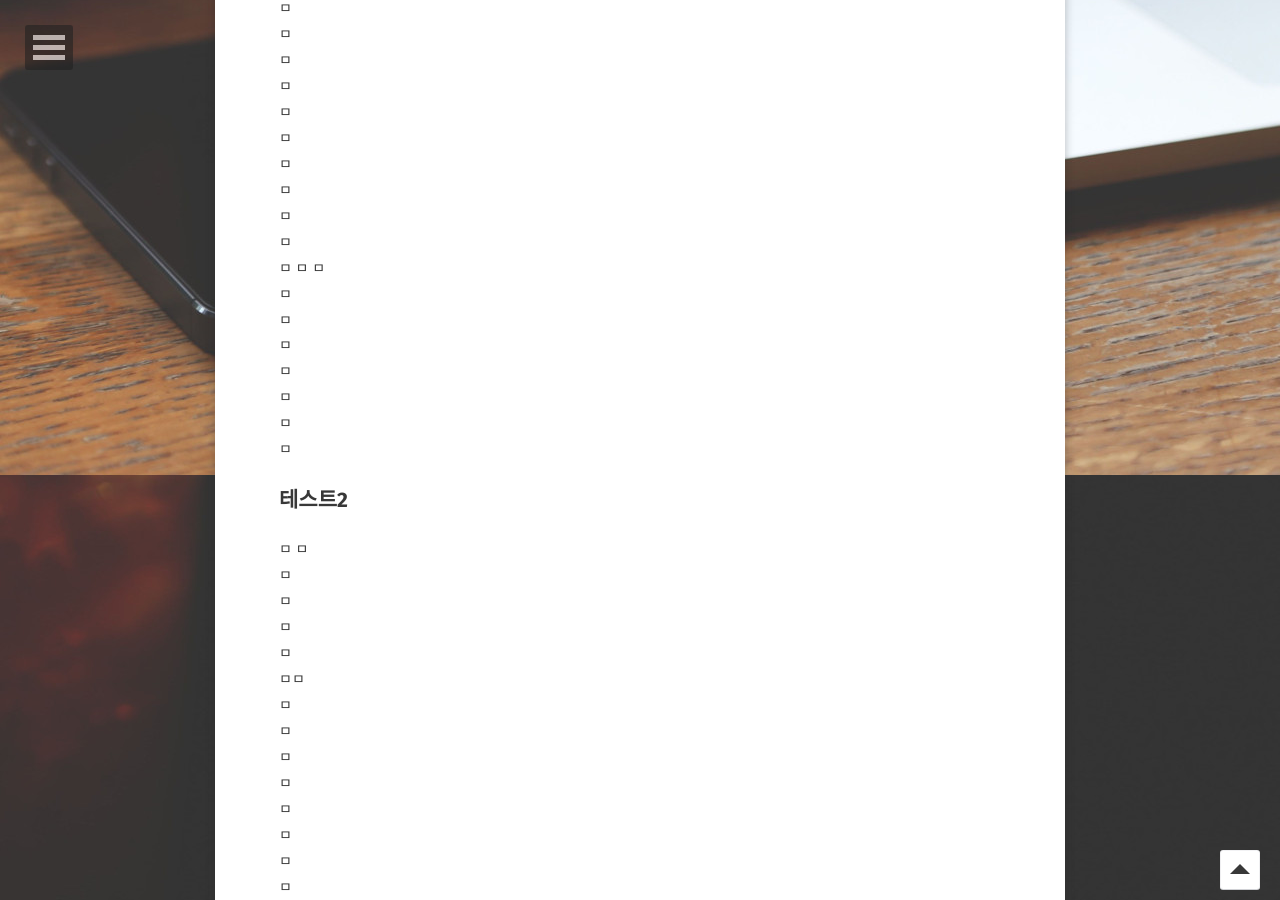
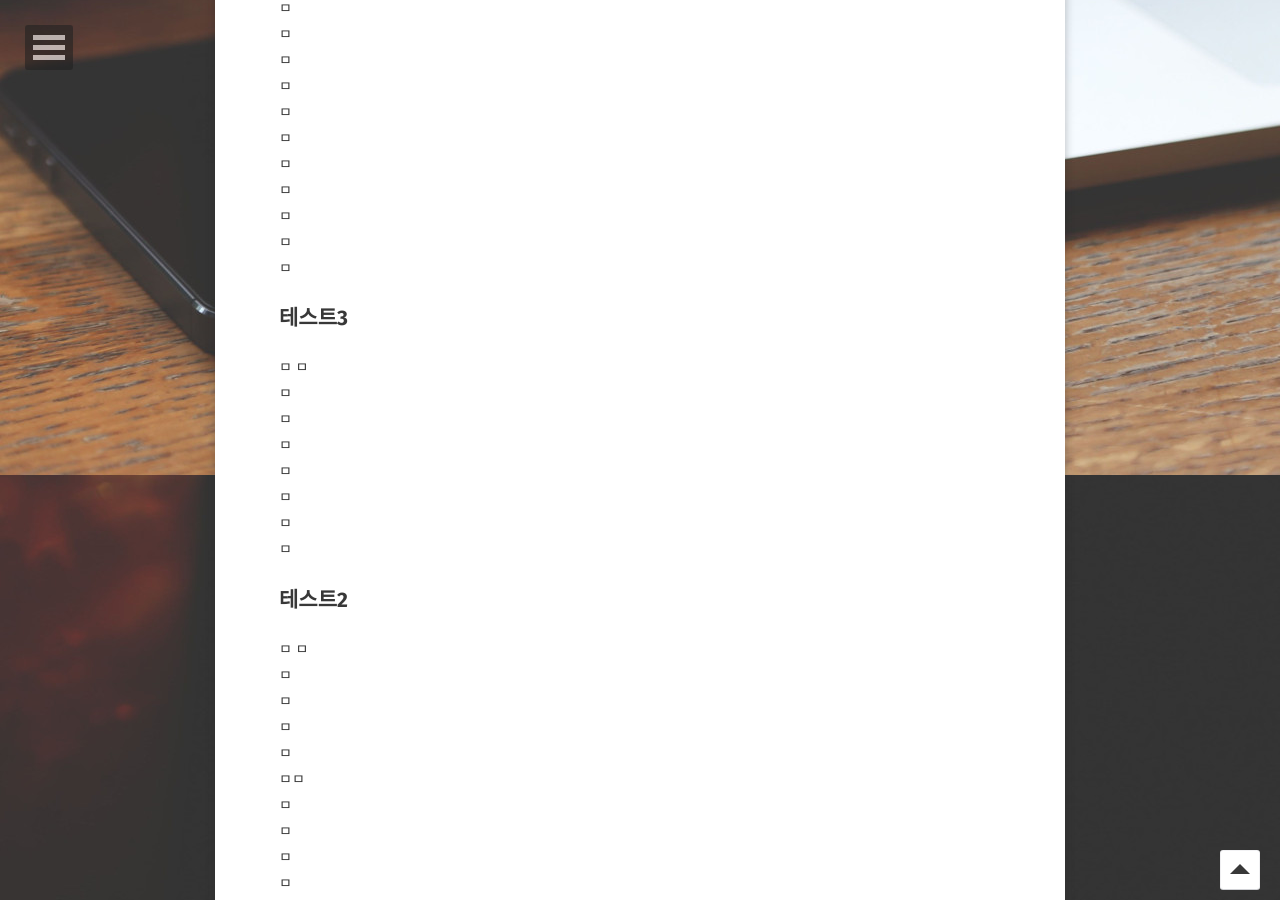
Before and after one commit to HSC-1/HSC-1.github.io, a Jekyll site: the page built from _posts/2021-02-03-class.md, in a window 1280 px wide and 900 px high, scrolled down 615 px. Built offline with Jekyll 4.4.1, drawn with Linux system fonts in a browser that asks for light colours; some web fonts are replaced; our own code applies the rules of GitHub Pages for plain Markdown files; comment, search, counter and statistics services are not loaded.

Commit message:
테스트

```diff
--- a/_posts/2021-02-03-class.md
+++ b/_posts/2021-02-03-class.md
@@ -16,6 +16,7 @@
 ㅁ
 ㅁ
 ㅁ
+## 테스트3
 ㅁ
 ㅁ
 ㅁ
```
